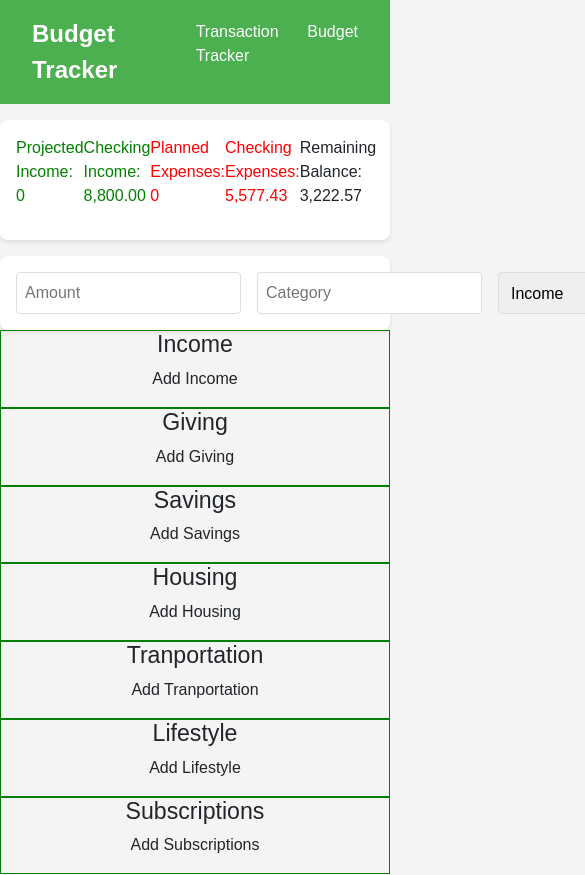
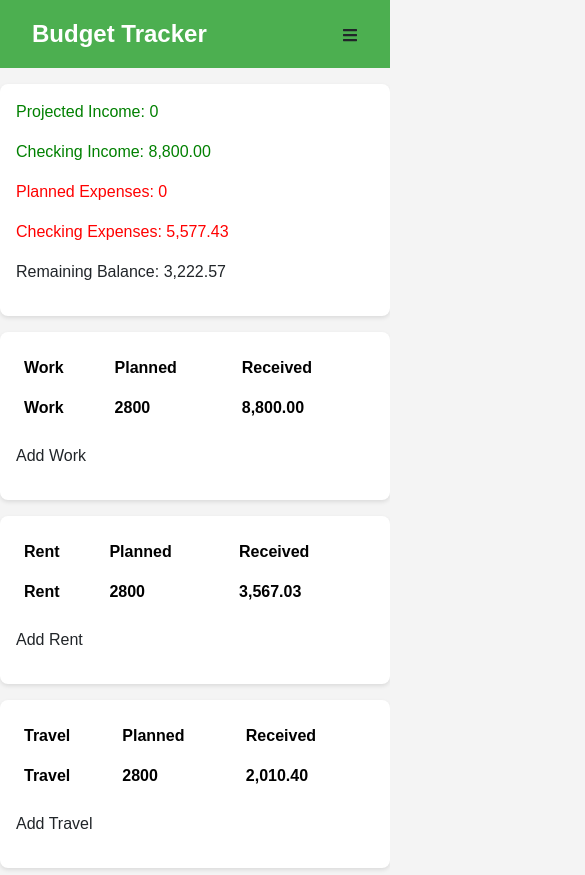
Before and after one commit to devaneyj3/next-budget, a Next.js app: page /budget in a window 390 px wide. Shown: the top 875 px of the page, 585 px wide, since content can reach past the window. Built offline with nearby package versions, Linux system fonts and the light colour scheme.

Commit message:
make items responsive

```diff
--- a/app/budget/page.js
+++ b/app/budget/page.js
@@ -1,22 +1,12 @@
 "use client";
 import Summary from "@/components/Summary/Summary";
-import Form from "@/components/Form/Form";
 import BudgetBox from "@/components/BudgetBox/BudgetBox";
 
 export default function Home() {
-	const budgetItems = [
-		"Income",
-		"Giving",
-		"Savings",
-		"Housing",
-		"Tranportation",
-		"Lifestyle",
-		"Subscriptions",
-	];
+	const budgetItems = ["Work", "Rent", "Travel", "Groceries"];
 	return (
 		<div>
 			<Summary />
-			<Form />
 			{budgetItems.map((item, key) => {
 				return <BudgetBox key={key} title={item} item={item} />;
 			})}
--- a/app/tracker.module.scss
+++ b/app/tracker.module.scss
@@ -1,4 +1,3 @@
 .container {
-  display: flex;
-  justify-content: space-around;
+
 }
--- a/app/tracker/tracker.module.scss
+++ b/app/tracker/tracker.module.scss
@@ -1,4 +1,3 @@
 .container {
-  display: flex;
-  justify-content: space-around;
+
 }
--- a/components/Accounts/Accounts.js
+++ b/components/Accounts/Accounts.js
@@ -10,7 +10,6 @@ export default function Accounts() {
 
 	return (
 		<div className={styles.accounts}>
-			<h4>Account Overview</h4>
 			{Object.keys(accountBalances).map((account) => (
 				<div key={account}>
 					<Link href="#">{account}</Link>
--- a/components/Accounts/Accounts.module.scss
+++ b/components/Accounts/Accounts.module.scss
@@ -1,6 +1,6 @@
 .accounts {
-  border: 1px solid rgb(141, 225, 51);
-  width: fit-content;
+  display: flex;
+  justify-content: space-around;
   margin: 30px;
   padding: 20px;
 }
--- a/components/BudgetBox/BudgetBox.js
+++ b/components/BudgetBox/BudgetBox.js
@@ -1,10 +1,49 @@
-import React from "react";
+import React, { useEffect, useState } from "react";
 import styles from "./BudgetBox.module.scss";
+import { Table } from "reactstrap";
+import { useTransactionContext } from "@/context/transactionContext";
+import { transformMoney } from "@/utils/helper";
 
 export default function BudgetBox({ title, item }) {
+	const { transactionsData } = useTransactionContext();
+	const [transactionsByCategory, setTransactionsByCategory] = useState([]);
+
+	useEffect(() => {
+		const getTransactionsByCategory = (category) => {
+			return transactionsData.filter(
+				(transaction) =>
+					transaction.Account === "Checking" &&
+					transaction.Category === category
+			);
+		};
+
+		setTransactionsByCategory(getTransactionsByCategory(title));
+	}, [title, item, transactionsData]);
+
+	// ✅ Use `.reduce()` to sum the total amount of transactions in this category
+	const totalReceived = transactionsByCategory.reduce(
+		(acc, transaction) => acc + transaction.Amount,
+		0
+	);
+
 	return (
 		<div className={styles.BudgetBox}>
-			<h3>{title}</h3>
+			<Table borderless>
+				<thead>
+					<tr>
+						<th>{title}</th>
+						<th>Planned</th>
+						<th>Received</th>
+					</tr>
+				</thead>
+				<tbody>
+					<tr>
+						<th>{title}</th>
+						<th>2800</th>
+						<th>{transformMoney(totalReceived)}</th>
+					</tr>
+				</tbody>
+			</Table>
 			<p>Add {item}</p>
 		</div>
 	);
--- a/components/BudgetBox/BudgetBox.module.scss
+++ b/components/BudgetBox/BudgetBox.module.scss
@@ -1,4 +1,7 @@
 .BudgetBox {
-  border: 1px solid green;
-  text-align: center;
+  background: white;
+  padding: 1rem;
+  margin: 1rem 0;
+  border-radius: 8px;
+  box-shadow: 0 2px 4px rgba(0, 0, 0, 0.1);
 }
--- a/components/Nav/nav.js
+++ b/components/Nav/nav.js
@@ -1,12 +1,23 @@
+"use client";
+import { useState } from "react";
 import Link from "next/link";
 import styles from "./nav.module.scss";
+import { FaBars, FaTimes } from "react-icons/fa"; // For hamburger icon
 
 const Navbar = () => {
+	const [menuOpen, setMenuOpen] = useState(false);
+
+	const toggleMenu = () => {
+		setMenuOpen(!menuOpen);
+	};
+
 	return (
 		<nav className={styles.navbar}>
 			<div className={styles.logo}>
 				<Link href="/">Budget Tracker</Link>
 			</div>
+
+			{/* Desktop Navigation */}
 			<ul className={styles.navLinks}>
 				<li>
 					<Link href="/">Transaction Tracker</Link>
@@ -15,6 +26,27 @@ const Navbar = () => {
 					<Link href="/budget">Budget</Link>
 				</li>
 			</ul>
+
+			{/* Mobile Menu Icon */}
+			<div className={styles.menuIcon} onClick={toggleMenu}>
+				{menuOpen ? <FaTimes /> : <FaBars />}
+			</div>
+
+			{/* Mobile Navigation Menu */}
+			{menuOpen && (
+				<ul className={styles.mobileMenu}>
+					<li>
+						<Link href="/" onClick={toggleMenu}>
+							Transaction Tracker
+						</Link>
+					</li>
+					<li>
+						<Link href="/budget" onClick={toggleMenu}>
+							Budget
+						</Link>
+					</li>
+				</ul>
+			)}
 		</nav>
 	);
 };
--- a/components/Nav/nav.module.scss
+++ b/components/Nav/nav.module.scss
@@ -1,13 +1,14 @@
 $primary-color: #4caf50;
 $secondary-color: #f44336;
 
+// Navbar container
 .navbar {
   display: flex;
   justify-content: space-between;
   align-items: center;
   background-color: $primary-color;
   padding: 1rem 2rem;
-}
+  position: relative; // Needed for absolute positioning of the mobile menu
 
   .logo a {
     color: white;
@@ -16,13 +17,13 @@ $secondary-color: #f44336;
     text-decoration: none;
   }
 
+  // Default desktop nav links
   .navLinks {
     list-style: none;
     display: flex;
     gap: 1.5rem;
-}
 
-.navLinks li a {
+    li a {
       color: white;
       text-decoration: none;
       font-size: 1rem;
@@ -32,3 +33,48 @@ $secondary-color: #f44336;
         color: #facc15;
       }
     }
+  }
+
+  // Hamburger menu for mobile
+  .menu-icon {
+    display: none;
+    font-size: 1.8rem;
+    color: white;
+    cursor: pointer;
+  }
+
+  // Mobile menu (hidden by default)
+  .mobileMenu {
+    display: none;
+    flex-direction: column;
+    gap: 1rem;
+    background-color: $primary-color;
+    position: absolute;
+    top: 100%;
+    right: 0;
+    width: 100%;
+    padding: 1rem;
+    text-align: center;
+
+    li a {
+      color: white;
+      font-size: 1.2rem;
+      text-decoration: none;
+    }
+  }
+
+  // Responsive design
+  @media (max-width: 768px) {
+    .navLinks {
+      display: none; // Hide desktop links on small screens
+    }
+
+    .menu-icon {
+      display: block; // Show menu icon on mobile
+    }
+
+    .mobileMenu {
+      display: flex; // Show when toggled
+    }
+  }
+}
--- a/components/Summary/Summary.module.scss
+++ b/components/Summary/Summary.module.scss
@@ -1,6 +1,5 @@
 .summary {
-  display: flex;
-  justify-content: space-between;
+
   background: white;
   padding: 1rem;
   margin: 1rem 0;
--- a/components/Transactions/Transactions.module.scss
+++ b/components/Transactions/Transactions.module.scss
@@ -1,10 +1,10 @@
 .transactions_container {
-  margin-top: 5%;
+
   h2 {
     text-align: center;
   }
   .table {
-    width: 1000px;
+
   }
   .green {
     color: green;
--- a/package.json
+++ b/package.json
@@ -14,6 +14,7 @@
     "react": "^19.0.0",
     "react-currency-format": "^1.1.0",
     "react-dom": "^19.0.0",
+    "react-icons": "^5.4.0",
     "reactstrap": "^9.2.3",
     "sass": "^1.83.4"
   },
```
Also changed, not shown: 1 other file (tests, documents, lock files or other folders). Lines whose indentation alone changed are shown as unchanged.
